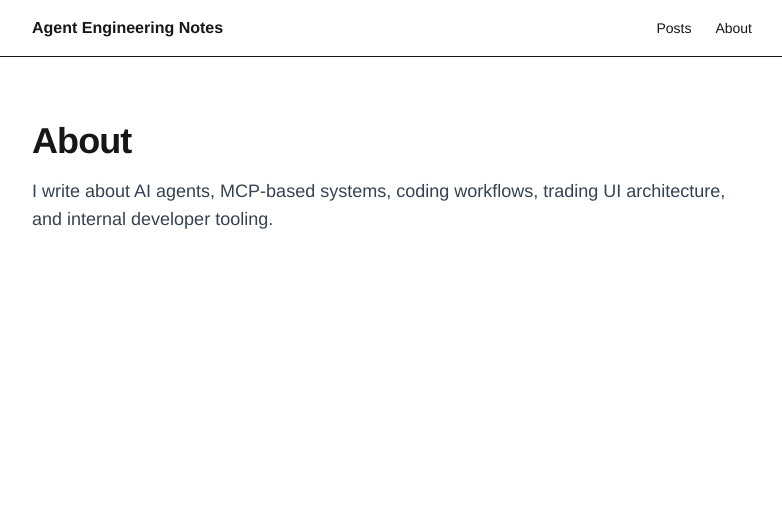
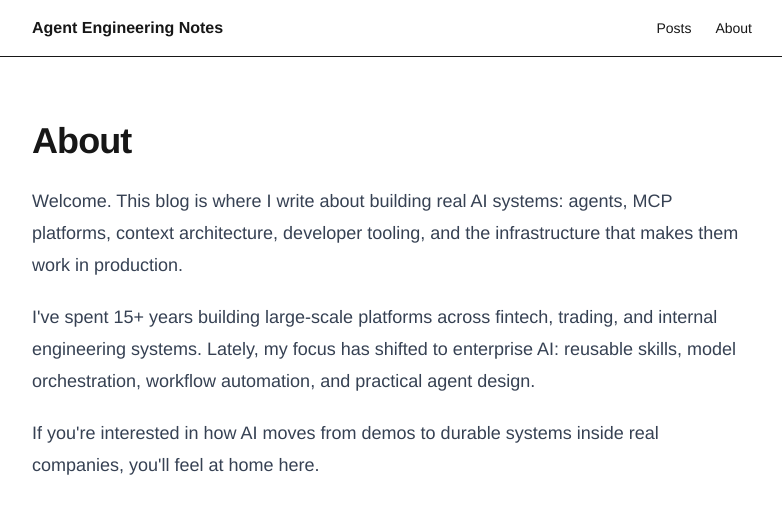
Before and after one commit to opolyo01/ai-agents-blog, a Next.js app: page /about in a window 1280 px wide. Shown: the top 514 px of the page, without its empty margins (248-1030 px from the left). Built offline with nearby package versions, Linux system fonts and the light colour scheme; no server answers.

Commit message:
Refine about page copy

```diff
--- a/app/about/page.tsx
+++ b/app/about/page.tsx
@@ -2,10 +2,23 @@ export default function AboutPage() {
   return (
     <main className="mx-auto max-w-3xl px-6 py-16">
       <h1 className="text-4xl font-bold tracking-tight">About</h1>
-      <p className="mt-4 text-lg text-gray-700">
-        I write about AI agents, MCP-based systems, coding workflows, trading UI
-        architecture, and internal developer tooling.
-      </p>
+      <div className="mt-6 space-y-5 text-lg leading-8 text-gray-700">
+        <p>
+          Welcome. This blog is where I write about building real AI systems:
+          agents, MCP platforms, context architecture, developer tooling, and the
+          infrastructure that makes them work in production.
+        </p>
+        <p>
+          I&apos;ve spent 15+ years building large-scale platforms across fintech,
+          trading, and internal engineering systems. Lately, my focus has shifted
+          to enterprise AI: reusable skills, model orchestration, workflow
+          automation, and practical agent design.
+        </p>
+        <p>
+          If you&apos;re interested in how AI moves from demos to durable systems
+          inside real companies, you&apos;ll feel at home here.
+        </p>
+      </div>
     </main>
   );
 }
```
